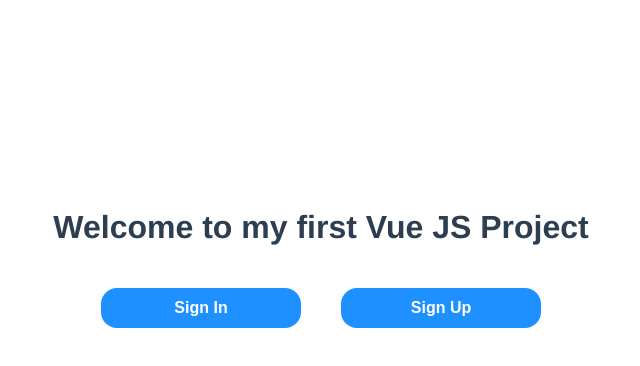
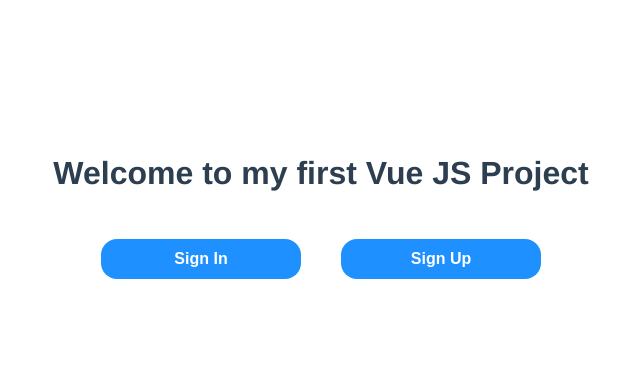
Before and after one commit to EvgenyGerdt/first-vue-app, a Vue app: page /registration in a window 1280 px wide. Shown: the top 366 px of the page, without its empty margins (319-959 px from the left). Built offline with nearby package versions, Linux system fonts and the light colour scheme.

Commit message:
Маленькие изменения

```diff
--- a/src/App.vue
+++ b/src/App.vue
@@ -22,15 +22,20 @@ export default {
   -moz-osx-font-smoothing: grayscale;
   text-align: center;
   color: #2c3e50;
-  margin-top: 60px;
-}
-
-html, body {
-  height: 100%;
 }
 
 body {
+  min-height: 100vh;
   margin: 0;
+  scroll-behavior: smooth;
+  text-rendering: optimizeSpeed;
+  line-height: 1.5;
+}
+
+*,
+*:before,
+*:after {
+  box-sizing: border-box;
 }
 
 button, a {
--- a/vue.config.js
+++ b/vue.config.js
@@ -1,5 +1,3 @@
 module.exports = {
-    devServer: {
-        proxy: 'http://localhost:3030'
-    }
+
 }
```
Also changed, not shown: package.json (+5 -2 lines), src/assets/homepage-background.jpg (added), 1 other file (tests, documents, lock files or other folders).
